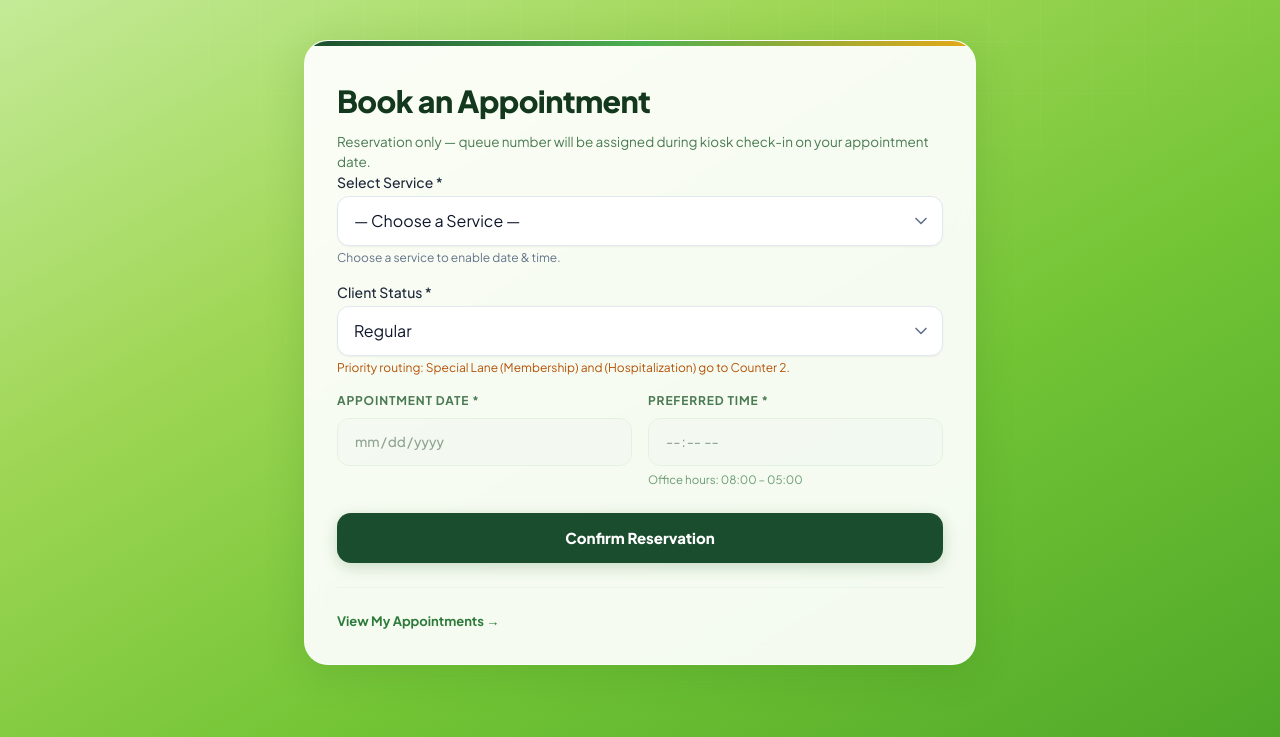
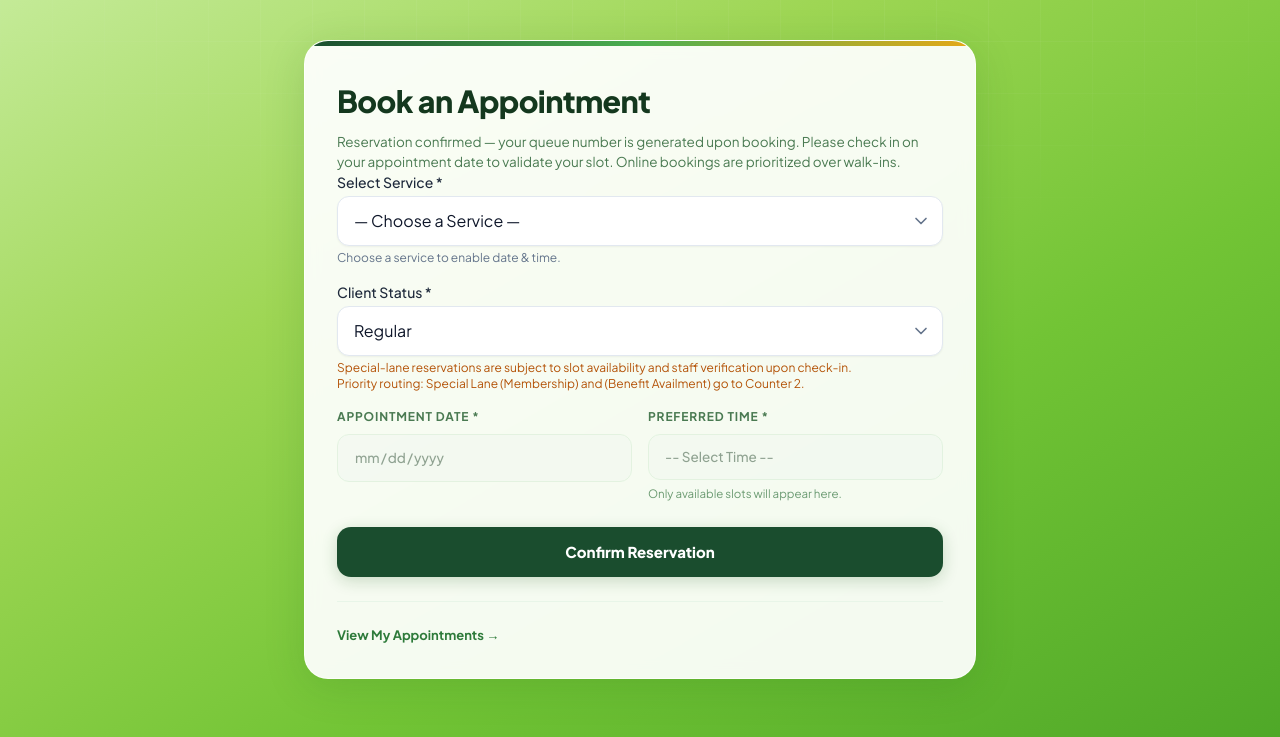
Before and after one commit to DarelSeviola/Philhealth_online_system, a PHP site: page /user/book_appointment.php in a window 1280 px wide. Shown: the part 63-800 px from the top of the page. Run offline with PHP 8.4, Linux system fonts and the light colour scheme; a user stored in the database is signed in; data comes from the database, SQL or seed files in the repository; some libraries are stand-ins or nearby versions.

Commit message:
Enhance appointment booking with client status and validation

```diff
--- a/user/book_appointment.php
+++ b/user/book_appointment.php
@@ -28,28 +28,57 @@ unset($_SESSION['success'], $_SESSION['error']);
 
 // Load active services
 $services = $conn->query("
-  SELECT s.service_id, s.service_name, qc.category_name
+  SELECT s.service_id, s.service_name, qc.category_id, qc.category_name
   FROM services s
   JOIN queue_categories qc ON qc.category_id = s.category_id
   WHERE s.is_active = 1
   ORDER BY qc.category_id, s.service_id
 ");
 
-// Handle form submit
+/* =========================================================
+   HELPERS
+========================================================= */
+
+function map_client_status_label(string $raw): string
+{
+  $raw = trim(strtolower($raw));
+
+  return match ($raw) {
+    'senior' => 'Senior Citizen',
+    'pregnant' => 'Pregnant',
+    'pwd' => 'PWD',
+    default => 'Regular',
+  };
+}
+
+function map_client_status_key(string $label): string
+{
+  $label = trim(strtolower($label));
+
+  return match ($label) {
+    'senior citizen' => 'senior',
+    'pregnant' => 'pregnant',
+    'pwd' => 'pwd',
+    default => 'regular',
+  };
+}
+
+/* =========================================================
+   HANDLE FORM SUBMIT
+========================================================= */
 if ($_SERVER['REQUEST_METHOD'] === 'POST' && isset($_POST['book'])) {
   csrf_validate();
 
-  // Get form values
-  $service_id       = (int)($_POST['service_id'] ?? 0);
-  $appointment_date = trim((string)($_POST['appointment_date'] ?? ''));
-  $appointment_time = trim((string)($_POST['appointment_time'] ?? ''));
-  $client_status    = trim((string)($_POST['client_status'] ?? 'Regular'));
+  $service_id         = (int)($_POST['service_id'] ?? 0);
+  $appointment_date   = trim((string)($_POST['appointment_date'] ?? ''));
+  $appointment_time   = trim((string)($_POST['appointment_time'] ?? ''));
+  $client_status_raw  = trim((string)($_POST['client_status'] ?? 'regular'));
+  $client_status      = map_client_status_label($client_status_raw);
 
   /* =========================================================
-   BLOCK SATURDAY AND SUNDAY
-========================================================= */
+     BLOCK SATURDAY AND SUNDAY
+  ========================================================= */
   $dayOfWeek = date('N', strtotime($appointment_date)); // 6 = Saturday, 7 = Sunday
-
   if ($dayOfWeek >= 6) {
     $_SESSION['error'] = "Appointments are only allowed from Monday to Friday.";
     header("Location: book_appointment.php");
@@ -57,28 +86,27 @@ if ($_SERVER['REQUEST_METHOD'] === 'POST' && isset($_POST['book'])) {
   }
 
   /* =========================================================
-   BLOCK TIME THAT ALREADY PASSED
-========================================================= */
+     BLOCK TIME THAT ALREADY PASSED
+  ========================================================= */
   if ($appointment_date === $today) {
+    $slotStart = strtotime($appointment_date . ' ' . $appointment_time);
+    $slotEnd   = strtotime('+1 hour', $slotStart);
+    $currentDateTime = time();
 
-    $selectedDateTime = strtotime($appointment_date . ' ' . $appointment_time);
-    $currentDateTime  = time();
-
-    if ($selectedDateTime <= $currentDateTime) {
-      $_SESSION['error'] = "The selected appointment time has already passed. Please choose a later time.";
+    // Block only if the whole slot already ended
+    if ($slotEnd <= $currentDateTime) {
+      $_SESSION['error'] = "The selected appointment time has already ended. Please choose another available slot.";
       header("Location: book_appointment.php");
       exit();
     }
   }
 
-  // Check required fields
   if ($service_id <= 0 || $appointment_date === '' || $appointment_time === '') {
     $_SESSION['error'] = "Please complete all required fields.";
     header("Location: book_appointment.php");
     exit();
   }
 
-  // Check date format
   $d = DateTime::createFromFormat('Y-m-d', $appointment_date);
   if (!$d || $d->format('Y-m-d') !== $appointment_date) {
     $_SESSION['error'] = "Invalid appointment date.";
@@ -86,23 +114,25 @@ if ($_SERVER['REQUEST_METHOD'] === 'POST' && isset($_POST['book'])) {
     exit();
   }
 
-  // Do not allow past dates
   if ($appointment_date < $today) {
     $_SESSION['error'] = "Cannot book appointments in the past.";
     header("Location: book_appointment.php");
     exit();
   }
 
-  // Check time format
-  $t = DateTime::createFromFormat('H:i', $appointment_time);
-  if (!$t || $t->format('H:i') !== $appointment_time) {
+  $t = DateTime::createFromFormat('H:i:s', $appointment_time);
+  if (!$t) {
+    $t = DateTime::createFromFormat('H:i', $appointment_time);
+  }
+  if (!$t) {
     $_SESSION['error'] = "Invalid appointment time.";
     header("Location: book_appointment.php");
     exit();
   }
 
-  // Allow only office hours
-  if ($appointment_time < "08:00" || $appointment_time > "17:00") {
+  $appointment_time_db = $t->format('H:i:s');
+
+  if ($appointment_time_db < "08:00:00" || $appointment_time_db > "17:00:00") {
     $_SESSION['error'] = "Appointment time must be within office hours (08:00 - 17:00).";
     header("Location: book_appointment.php");
     exit();
@@ -126,11 +156,12 @@ if ($_SERVER['REQUEST_METHOD'] === 'POST' && isset($_POST['book'])) {
     exit();
   }
 
-  // Get category and counter
   $category_id = (int)$service['category_id'];
-  $counter_id = compute_counter_id_from_service($conn, $service_id, $category_id, $client_status);
 
-  // Check duplicate booking on same date and service
+  // Keep counter NULL for booked users; counter is assigned later in serve.php
+  $counter_id = null;
+
+  // Duplicate same service / same date
   $stmt = $conn->prepare("
     SELECT appointment_id
     FROM appointments
@@ -149,15 +180,85 @@ if ($_SERVER['REQUEST_METHOD'] === 'POST' && isset($_POST['book'])) {
     exit();
   }
 
-  // Save booking
+  /* =========================================================
+     SLOT AVAILABILITY CHECK
+  ========================================================= */
+  $client_type_key = map_client_status_key($client_status);
+
+  $stmt = $conn->prepare("
+    SELECT
+      l.max_capacity,
+      COUNT(a.appointment_id) AS booked_count
+    FROM appointment_slot_limits l
+    LEFT JOIN appointments a
+      ON a.category_id = l.category_id
+      AND a.appointment_date = ?
+      AND a.appointment_time = l.slot_time
+      AND a.status IN ('booked', 'checked_in')
+      AND (
+        CASE
+          WHEN a.client_status = 'Senior Citizen' THEN 'senior'
+          WHEN a.client_status = 'Pregnant' THEN 'pregnant'
+          WHEN a.client_status = 'PWD' THEN 'pwd'
+          ELSE 'regular'
+        END
+      ) = l.client_type
+    WHERE l.category_id = ?
+      AND l.client_type = ?
+      AND l.slot_time = ?
+    GROUP BY l.max_capacity
+    LIMIT 1
+  ");
+  $stmt->bind_param("siss", $appointment_date, $category_id, $client_type_key, $appointment_time_db);
+  $stmt->execute();
+  $slotRow = $stmt->get_result()->fetch_assoc();
+  $stmt->close();
+
+  if (!$slotRow) {
+    $_SESSION['error'] = "The selected time slot is not configured for this service or client status.";
+    header("Location: book_appointment.php");
+    exit();
+  }
+
+  if ((int)$slotRow['booked_count'] >= (int)$slotRow['max_capacity']) {
+    $_SESSION['error'] = "This time slot is no longer available. Please choose another time.";
+    header("Location: book_appointment.php");
+    exit();
+  }
+
+  // Limit online client to maximum of 3 bookings for the same date
+  $stmt = $conn->prepare("
+    SELECT COUNT(*) AS total_bookings
+    FROM appointments
+    WHERE user_id = ?
+      AND appointment_date = ?
+      AND status IN ('booked', 'checked_in')
+  ");
+  $stmt->bind_param("is", $user_id, $appointment_date);
+  $stmt->execute();
+  $row = $stmt->get_result()->fetch_assoc();
+  $stmt->close();
+
+  if ((int)($row['total_bookings'] ?? 0) >= 3) {
+    $_SESSION['error'] = "You have already reached the maximum of 3 bookings for this date.";
+    header("Location: book_appointment.php");
+    exit();
+  }
+
+  /* =========================================================
+     SAVE BOOKING + RESERVE QUEUE NUMBER
+  ========================================================= */
   $conn->begin_transaction();
 
   try {
-    // Make unique reference code
     $reference_code = generate_reference_code($appointment_date);
 
     for ($i = 0; $i < 5; $i++) {
       $chk = $conn->prepare("SELECT appointment_id FROM appointments WHERE reference_code = ? LIMIT 1");
+      if (!$chk) {
+        throw new Exception("Failed to validate reference code.");
+      }
+
       $chk->bind_param("s", $reference_code);
       $chk->execute();
       $exists = $chk->get_result()->num_rows > 0;
@@ -166,6 +267,7 @@ if ($_SERVER['REQUEST_METHOD'] === 'POST' && isset($_POST['book'])) {
       if (!$exists) {
         break;
       }
+
       $reference_code = generate_reference_code($appointment_date);
     }
 
@@ -176,6 +278,10 @@ if ($_SERVER['REQUEST_METHOD'] === 'POST' && isset($_POST['book'])) {
       VALUES
         (?, ?, ?, ?, ?, ?, ?, ?, 'online', 'booked')
     ");
+    if (!$stmt) {
+      throw new Exception("Failed to prepare appointment insert.");
+    }
+
     $stmt->bind_param(
       "siiiisss",
       $reference_code,
@@ -185,15 +291,29 @@ if ($_SERVER['REQUEST_METHOD'] === 'POST' && isset($_POST['book'])) {
       $counter_id,
       $client_status,
       $appointment_date,
-      $appointment_time
+      $appointment_time_db
     );
     $stmt->execute();
     $appointment_id = (int)$conn->insert_id;
     $stmt->close();
 
+    // Reserve queue number immediately for online booking
+    $q = issue_queue_at_booking($conn, $appointment_id);
+
+    log_audit(
+      $conn,
+      'book_appointment',
+      'Appointment booked successfully',
+      $q['queue_id'] ?? null,
+      $q['queue_code'] ?? null,
+      $category_id,
+      null,
+      $appointment_id
+    );
+
     $conn->commit();
 
-    $_SESSION['success'] = "Appointment booked successfully! Reference Code: $reference_code. Please check-in at the kiosk on your appointment date.";
+    $_SESSION['success'] = "Appointment booked successfully! Reference Code: {$reference_code}. Your reserved queue number is {$q['queue_code']}. Please check-in at the kiosk on your appointment date.";
     header("Location: book_appointment.php");
     exit();
   } catch (Throwable $e) {
@@ -202,36 +322,22 @@ if ($_SERVER['REQUEST_METHOD'] === 'POST' && isset($_POST['book'])) {
     header("Location: book_appointment.php");
     exit();
   }
-  log_audit(
-    $conn,
-    'book_appointment',
-    'Appointment booked successfully',
-    null,
-    null,
-    $category_id,
-    null,
-    $appointment_id
-  );
 }
 ?>
 <!DOCTYPE html>
 <html lang="en">
 
 <head>
-  <!-- Basic page setup -->
   <meta charset="UTF-8" />
   <meta name="viewport" content="width=device-width, initial-scale=1.0" />
   <title>Book Appointment — PhilHealth</title>
 
-  <!-- Tailwind -->
   <script src="https://cdn.tailwindcss.com"></script>
 
-  <!-- Font -->
   <link rel="preconnect" href="https://fonts.googleapis.com">
   <link rel="preconnect" href="https://fonts.gstatic.com" crossorigin>
   <link href="https://fonts.googleapis.com/css2?family=Plus+Jakarta+Sans:wght@400;500;600;700;800&display=swap" rel="stylesheet">
 
-  <!-- Page styles -->
   <style>
     :root {
       --g-dark: #1a4d2e;
@@ -276,7 +382,6 @@ if ($_SERVER['REQUEST_METHOD'] === 'POST' && isset($_POST['book'])) {
       pointer-events: none;
     }
 
-    /* Header */
     header {
       border-bottom: 1px solid rgba(255, 255, 255, 0.40);
       background: rgba(255, 255, 255, 0.20);
@@ -320,7 +425,6 @@ if ($_SERVER['REQUEST_METHOD'] === 'POST' && isset($_POST['book'])) {
       opacity: .65;
     }
 
-    /* Main layout */
     main {
       max-width: 720px;
       margin: 0 auto;
@@ -358,7 +462,6 @@ if ($_SERVER['REQUEST_METHOD'] === 'POST' && isset($_POST['book'])) {
       color: var(--t-soft);
     }
 
-    /* Alert messages */
     .alert {
       margin-top: 1.25rem;
       padding: 1rem;
@@ -383,7 +486,6 @@ if ($_SERVER['REQUEST_METHOD'] === 'POST' && isset($_POST['book'])) {
       margin-bottom: 4px;
     }
 
-    /* Date and time grid */
     .dt-grid {
       display: grid;
       grid-template-columns: 1fr 1fr;
@@ -396,7 +498,6 @@ if ($_SERVER['REQUEST_METHOD'] === 'POST' && isset($_POST['book'])) {
       }
     }
 
-    /* Form inputs */
     .f-lbl {
       display: block;
       font-size: 12px;
@@ -440,12 +541,10 @@ if ($_SERVER['REQUEST_METHOD'] === 'POST' && isset($_POST['book'])) {
       color: var(--t-muted);
     }
 
-    input[type="date"],
-    input[type="time"] {
+    input[type="date"] {
       color-scheme: light;
     }
 
-    /* Submit button */
     .btn-submit {
       display: block;
       width: 100%;
@@ -497,7 +596,6 @@ if ($_SERVER['REQUEST_METHOD'] === 'POST' && isset($_POST['book'])) {
 </head>
 
 <body>
-  <!-- Top header -->
   <header>
     <div class="hdr">
       <a href="dashboard.php" class="back-btn">← Back to Dashboard</a>
@@ -505,7 +603,6 @@ if ($_SERVER['REQUEST_METHOD'] === 'POST' && isset($_POST['book'])) {
     </div>
   </header>
 
-  <!-- Main form -->
   <main>
     <div class="form-card">
       <div class="card-stripe"></div>
@@ -513,10 +610,9 @@ if ($_SERVER['REQUEST_METHOD'] === 'POST' && isset($_POST['book'])) {
       <div class="card-body">
         <div class="card-title">Book an Appointment</div>
         <div class="card-sub">
-          Reservation only — queue number will be assigned during kiosk check-in on your appointment date.
+          Reservation confirmed — your queue number is generated upon booking. Please check in on your appointment date to validate your slot. Online bookings are prioritized over walk-ins.
         </div>
 
-        <!-- Success message -->
         <?php if ($success): ?>
           <div class="alert alert-ok">
             <div class="alert-title">Booking Confirmed</div>
@@ -524,7 +620,6 @@ if ($_SERVER['REQUEST_METHOD'] === 'POST' && isset($_POST['book'])) {
           </div>
         <?php endif; ?>
 
-        <!-- Error message -->
         <?php if ($error): ?>
           <div class="alert alert-err">
             <div class="alert-title">Error</div>
@@ -532,11 +627,9 @@ if ($_SERVER['REQUEST_METHOD'] === 'POST' && isset($_POST['book'])) {
           </div>
         <?php endif; ?>
 
-        <!-- Booking form -->
         <form method="POST" id="apptForm">
           <?php echo csrf_field(); ?>
 
-          <!-- Service selection -->
           <div class="space-y-1">
             <label for="service_select" class="block text-sm font-medium text-slate-800">Select Service *</label>
 
@@ -557,7 +650,6 @@ if ($_SERVER['REQUEST_METHOD'] === 'POST' && isset($_POST['book'])) {
                       $cur = $row['category_name'];
 
                       $label = $cur;
-
                       if ($cur === 'Membership') {
                         $label = 'Membership (M)';
                       } elseif ($cur === 'Benefit Availment') {
@@ -587,7 +679,6 @@ if ($_SERVER['REQUEST_METHOD'] === 'POST' && isset($_POST['book'])) {
             <p class="text-xs text-slate-500">Choose a service to enable date &amp; time.</p>
           </div>
 
-          <!-- Client status -->
           <div class="space-y-1 mt-4">
             <label for="client_status" class="block text-sm font-medium text-slate-800">Client Status *</label>
 
@@ -597,8 +688,10 @@ if ($_SERVER['REQUEST_METHOD'] === 'POST' && isset($_POST['book'])) {
                 name="client_status"
                 required
                 class="w-full appearance-none rounded-xl border border-slate-200 bg-white px-4 py-3 pr-12 text-slate-900 shadow-sm focus:outline-none focus:ring-4 focus:ring-slate-200 focus:border-slate-400">
-                <option value="Regular">Regular</option>
-                <option value="Special Lane">Special Lane (PWD, Senior Citizen, and Pregnant)</option>
+                <option value="regular">Regular</option>
+                <option value="senior">Senior Citizen</option>
+                <option value="pregnant">Pregnant</option>
+                <option value="pwd">PWD</option>
               </select>
 
               <div class="pointer-events-none absolute inset-y-0 right-3 flex items-center text-slate-500">
@@ -609,11 +702,11 @@ if ($_SERVER['REQUEST_METHOD'] === 'POST' && isset($_POST['book'])) {
             </div>
 
             <p class="text-xs text-amber-700 mt-1">
-              Priority routing: Special Lane (Membership) and (Hospitalization) go to Counter 2.
+              Special-lane reservations are subject to slot availability and staff verification upon check-in.
+              <br>Priority routing: Special Lane (Membership) and (Benefit Availment) go to Counter 2.
             </p>
           </div>
 
-          <!-- Date and time -->
           <div class="dt-grid mt-4">
             <div class="field" style="margin-bottom:0;">
               <label for="appointment_date" class="f-lbl">Appointment Date *</label>
@@ -629,27 +722,24 @@ if ($_SERVER['REQUEST_METHOD'] === 'POST' && isset($_POST['book'])) {
 
             <div class="field" style="margin-bottom:0;">
               <label for="appointment_time" class="f-lbl">Preferred Time *</label>
-              <input
-                type="time"
+              <select
                 id="appointment_time"
                 name="appointment_time"
                 required
-                min="08:00"
-                max="17:00"
                 disabled
                 class="f-inp">
-              <p class="f-hint">Office hours: 08:00 – 05:00</p>
+                <option value="">-- Select Time --</option>
+              </select>
+              <p class="f-hint">Only available slots will appear here.</p>
             </div>
           </div>
 
-          <!-- Submit -->
           <div style="margin-top:1.5rem;">
             <button type="submit" name="book" class="btn-submit">Confirm Reservation</button>
           </div>
 
           <div class="divider"></div>
 
-          <!-- Footer link -->
           <div class="form-footer">
             <a href="my_appointments.php" class="foot-link">View My Appointments →</a>
           </div>
@@ -658,31 +748,79 @@ if ($_SERVER['REQUEST_METHOD'] === 'POST' && isset($_POST['book'])) {
     </div>
   </main>
 
-  <!-- Enable date and time only if service is selected -->
   <script>
     document.addEventListener('DOMContentLoaded', () => {
-      const s = document.getElementById('service_select');
-      const d = document.getElementById('appointment_date');
-      const t = document.getElementById('appointment_time');
+      const serviceSelect = document.getElementById('service_select');
+      const clientStatus = document.getElementById('client_status');
+      const dateInput = document.getElementById('appointment_date');
+      const timeSelect = document.getElementById('appointment_time');
 
+      function resetTimeOptions(message = '-- Select Time --') {
+        timeSelect.innerHTML = `<option value="">${message}</option>`;
+      }
 
-
-      function setEn(on) {
-        d.disabled = !on;
-        t.disabled = !on;
+      function setEnabled(on) {
+        dateInput.disabled = !on;
+        timeSelect.disabled = !on;
 
         if (!on) {
-          d.value = '';
-          t.value = '';
+          dateInput.value = '';
+          resetTimeOptions();
         }
       }
 
-      setEn(!!s.value);
-      s.addEventListener('change', () => setEn(!!s.value));
+      async function loadAvailableTimes() {
+        const serviceId = serviceSelect.value;
+        const clientType = clientStatus.value;
+        const appointmentDate = dateInput.value;
+
+        if (!serviceId || !clientType || !appointmentDate) {
+          resetTimeOptions('-- Select Time --');
+          timeSelect.disabled = true;
+          return;
+        }
+
+        try {
+          const res = await fetch(
+            `get_available_slots.php?service_id=${encodeURIComponent(serviceId)}&client_status=${encodeURIComponent(clientType)}&date=${encodeURIComponent(appointmentDate)}`, {
+              cache: 'no-store'
+            }
+          );
+
+          const data = await res.json();
+
+          if (!Array.isArray(data) || data.length === 0) {
+            resetTimeOptions('No available slots');
+            timeSelect.disabled = true;
+            return;
+          }
+
+          resetTimeOptions('-- Select Time --');
+          data.forEach(slot => {
+            const opt = document.createElement('option');
+            opt.value = slot.slot_time;
+            opt.textContent = slot.label ?? slot.slot_time;
+            timeSelect.appendChild(opt);
+          });
+          timeSelect.disabled = false;
+        } catch (err) {
+          resetTimeOptions('Failed to load slots');
+          timeSelect.disabled = true;
+        }
+      }
+
+      setEnabled(!!serviceSelect.value);
+
+      serviceSelect.addEventListener('change', () => {
+        setEnabled(!!serviceSelect.value);
+        loadAvailableTimes();
+      });
+
+      clientStatus.addEventListener('change', loadAvailableTimes);
+      dateInput.addEventListener('change', loadAvailableTimes);
     });
   </script>
 
-  <!-- Prevent form resubmit on refresh -->
   <script>
     if (window.history.replaceState) {
       window.history.replaceState(null, null, window.location.href);
```
